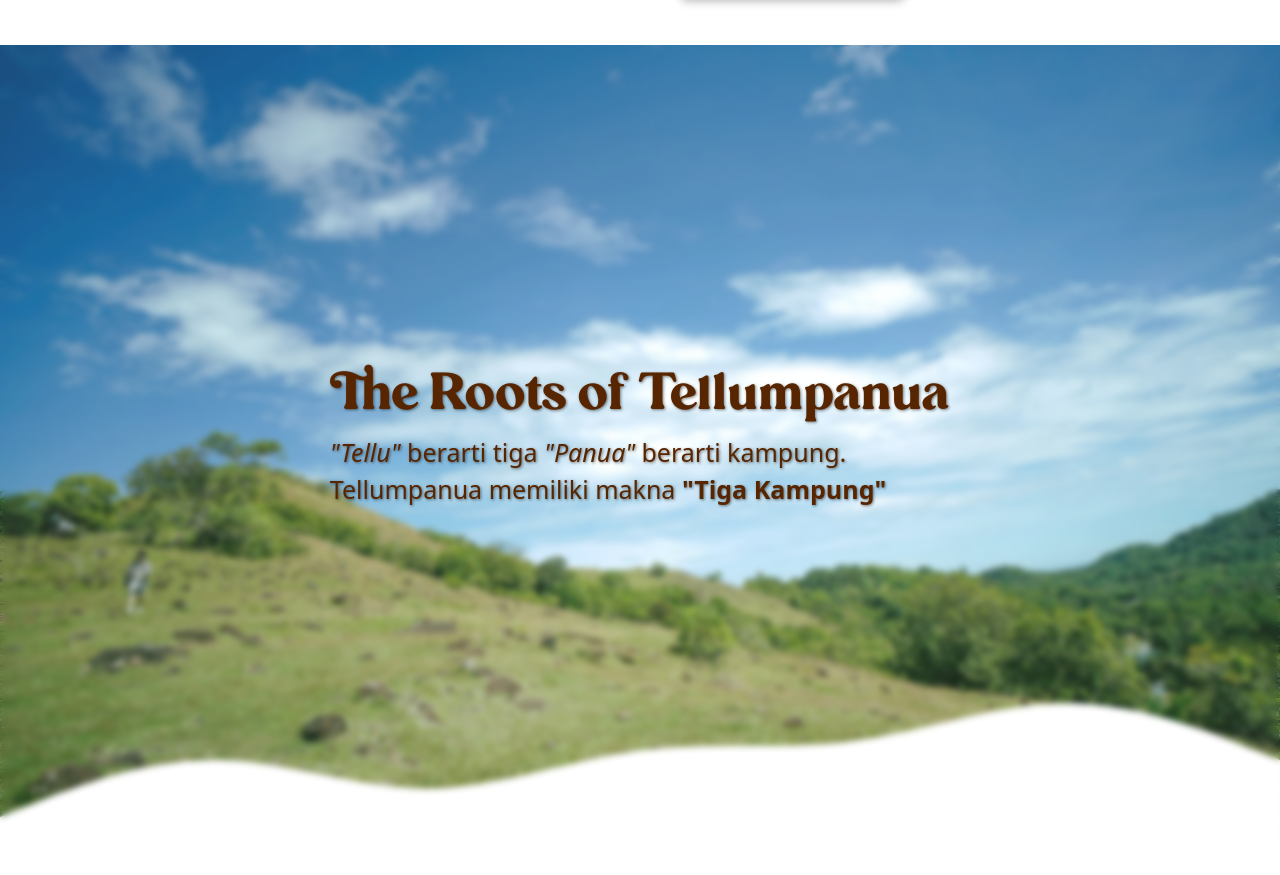
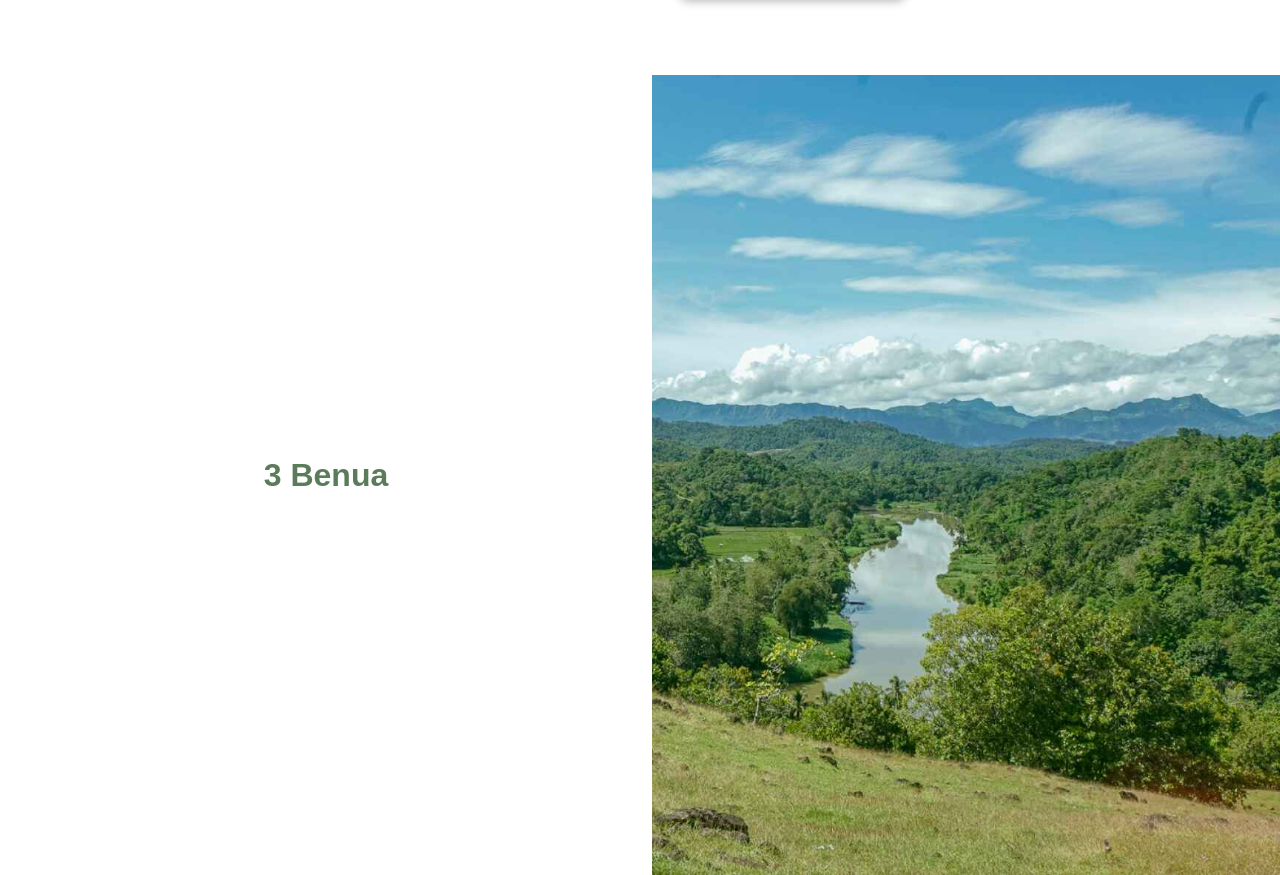
Before and after one commit to Oreo-1/sapatellumpanua-web, a plain HTML site: page public/index.html in a window 1280 px wide. Shown: the part 1251-2126 px from the top of the page. Drawn offline with nearby package versions, Linux system fonts and the light colour scheme.

Commit message:
animation soon™

```diff
--- a/public/index.html
+++ b/public/index.html
@@ -105,19 +105,37 @@
     </div>
 
     <!-- about us section (second part) -->
+    <div class="container-fluid cfsp">
+        <div class="row flex-column flex-md-row">
+            <!-- Text column -->
+            <div class="col left-text">
+                <span>3 Benua</span>
+            </div>
+
+            <!-- Image column -->
+            <div class="col right-image p-0">
+                <img src="assets/img/meowmeow-05.jpg" alt="Nature View" />
+            </div>
+        </div>
+    </div>
+    <!-- idk if i should redo this part later -->
 
     <!-- about us section (third part) -->
     <section class="hero-roots-section">
         <div class="hero-overlay-roots-section"><!-- ini div untuk blur --></div>
         <div class="hero-content-roots-section">
             <h1 class="carena-regular">The Roots of Tellumpanua</h1>
-          <p><em>"Tellu"</em> berarti tiga <em>"Panua"</em> berarti kampung.<br>
-             Tellumpanua memiliki makna <strong>"Tiga Kampung"</strong></p>
+            <p>
+                <em>"Tellu"</em> berarti tiga <em>"Panua"</em> berarti kampung.<br />
+                Tellumpanua memiliki makna <strong>"Tiga Kampung"</strong>
+            </p>
         </div>
 
         <!-- Optional SVG roots-wave at bottom -->
         <svg class="roots-wave" viewBox="0 0 1440 320">
-          <path fill="#ffffff" fill-opacity="1" d="M0,288L40,272C80,256,160,224,240,224C320,224,400,256,480,256C560,256,640,224,720,213.3C800,203,880,213,960,202.7C1040,192,1120,160,1200,160C1280,160,1360,192,1400,208L1440,224L1440,320L1400,320C1360,320,1280,320,1200,320C1120,320,1040,320,960,320C880,320,800,320,720,320C640,320,560,320,480,320C400,320,320,320,240,320C160,320,80,320,40,320L0,320Z"></path>
+            <path fill="#ffffff" fill-opacity="1"
+                d="M0,288L40,272C80,256,160,224,240,224C320,224,400,256,480,256C560,256,640,224,720,213.3C800,203,880,213,960,202.7C1040,192,1120,160,1200,160C1280,160,1360,192,1400,208L1440,224L1440,320L1400,320C1360,320,1280,320,1200,320C1120,320,1040,320,960,320C880,320,800,320,720,320C640,320,560,320,480,320C400,320,320,320,240,320C160,320,80,320,40,320L0,320Z">
+            </path>
         </svg>
     </section>
 
@@ -126,7 +144,9 @@
         <!-- Content overlay with responsive text classes -->
         <div class="find-us-content-overlay">
             <h1 class="display-4 fw-bold mb-3 carena-regular fuh">Find Us Here</h1>
-            <p class="find-us-lead mb-0 quicksand-book">Kecamatan Tanate Rilau, Kabupaten Barru, Sulawesi Selatan.</p>
+            <p class="find-us-lead mb-0 quicksand-book">
+                Kecamatan Tanate Rilau, Kabupaten Barru, Sulawesi Selatan.
+            </p>
         </div>
     </section>
 
@@ -225,26 +245,37 @@
             <div class="row align-items-center py-4 my-4">
                 <div class="col-md-6">
                     <div class="footer-icon-margin">
-                <p><i class="bi bi-geo-alt icon"></i> Desa Tellumpanua, Barru Regency, South Sulawesi</p>
+                        <p>
+                            <i class="bi bi-geo-alt icon"></i> Desa Tellumpanua, Barru
+                            Regency, South Sulawesi
+                        </p>
                         <p><i class="bi bi-telephone icon"></i> 0822-3255-3558</p>
-                <p><i class="bi bi-envelope icon"></i> Desatellumpanua@gmail.com</p>
+                        <p>
+                            <i class="bi bi-envelope icon"></i> Desatellumpanua@gmail.com
+                        </p>
                     </div>
                 </div>
                 <div class="col-md-6">
                     <ul class="list-unstyled d-flex mb-0">
                         <li class="me-3">
-                  <a href="#"><svg xmlns="http://www.w3.org/2000/svg" width="24" height="24" fill="currentColor" class="bi bi-instagram" viewBox="0 0 16 16">
-                    <path d="M8 0C5.829 0 5.556.01 4.703.048 3.85.088 3.269.222 2.76.42a3.9 3.9 0 0 0-1.417.923A3.9 3.9 0 0 0 .42 2.76C.222 3.268.087 3.85.048 4.7.01 5.555 0 5.827 0 8.001c0 2.172.01 2.444.048 3.297.04.852.174 1.433.372 1.942.205.526.478.972.923 1.417.444.445.89.719 1.416.923.51.198 1.09.333 1.942.372C5.555 15.99 5.827 16 8 16s2.444-.01 3.298-.048c.851-.04 1.434-.174 1.943-.372a3.9 3.9 0 0 0 1.416-.923c.445-.445.718-.891.923-1.417.197-.509.332-1.09.372-1.942C15.99 10.445 16 10.173 16 8s-.01-2.445-.048-3.299c-.04-.851-.175-1.433-.372-1.941a3.9 3.9 0 0 0-.923-1.417A3.9 3.9 0 0 0 13.24.42c-.51-.198-1.092-.333-1.943-.372C10.443.01 10.172 0 7.998 0zm-.717 1.442h.718c2.136 0 2.389.007 3.232.046.78.035 1.204.166 1.486.275.373.145.64.319.92.599s.453.546.598.92c.11.281.24.705.275 1.485.039.843.047 1.096.047 3.231s-.008 2.389-.047 3.232c-.035.78-.166 1.203-.275 1.485a2.5 2.5 0 0 1-.599.919c-.28.28-.546.453-.92.598-.28.11-.704.24-1.485.276-.843.038-1.096.047-3.232.047s-2.39-.009-3.233-.047c-.78-.036-1.203-.166-1.485-.276a2.5 2.5 0 0 1-.92-.598 2.5 2.5 0 0 1-.6-.92c-.109-.281-.24-.705-.275-1.485-.038-.843-.046-1.096-.046-3.233s.008-2.388.046-3.231c.036-.78.166-1.204.276-1.486.145-.373.319-.64.599-.92s.546-.453.92-.598c.282-.11.705-.24 1.485-.276.738-.034 1.024-.044 2.515-.045zm4.988 1.328a.96.96 0 1 0 0 1.92.96.96 0 0 0 0-1.92m-4.27 1.122a4.109 4.109 0 1 0 0 8.217 4.109 4.109 0 0 0 0-8.217m0 1.441a2.667 2.667 0 1 1 0 5.334 2.667 2.667 0 0 1 0-5.334"/>
+                            <a href="#"><svg xmlns="http://www.w3.org/2000/svg" width="24" height="24"
+                                    fill="currentColor" class="bi bi-instagram" viewBox="0 0 16 16">
+                                    <path
+                                        d="M8 0C5.829 0 5.556.01 4.703.048 3.85.088 3.269.222 2.76.42a3.9 3.9 0 0 0-1.417.923A3.9 3.9 0 0 0 .42 2.76C.222 3.268.087 3.85.048 4.7.01 5.555 0 5.827 0 8.001c0 2.172.01 2.444.048 3.297.04.852.174 1.433.372 1.942.205.526.478.972.923 1.417.444.445.89.719 1.416.923.51.198 1.09.333 1.942.372C5.555 15.99 5.827 16 8 16s2.444-.01 3.298-.048c.851-.04 1.434-.174 1.943-.372a3.9 3.9 0 0 0 1.416-.923c.445-.445.718-.891.923-1.417.197-.509.332-1.09.372-1.942C15.99 10.445 16 10.173 16 8s-.01-2.445-.048-3.299c-.04-.851-.175-1.433-.372-1.941a3.9 3.9 0 0 0-.923-1.417A3.9 3.9 0 0 0 13.24.42c-.51-.198-1.092-.333-1.943-.372C10.443.01 10.172 0 7.998 0zm-.717 1.442h.718c2.136 0 2.389.007 3.232.046.78.035 1.204.166 1.486.275.373.145.64.319.92.599s.453.546.598.92c.11.281.24.705.275 1.485.039.843.047 1.096.047 3.231s-.008 2.389-.047 3.232c-.035.78-.166 1.203-.275 1.485a2.5 2.5 0 0 1-.599.919c-.28.28-.546.453-.92.598-.28.11-.704.24-1.485.276-.843.038-1.096.047-3.232.047s-2.39-.009-3.233-.047c-.78-.036-1.203-.166-1.485-.276a2.5 2.5 0 0 1-.92-.598 2.5 2.5 0 0 1-.6-.92c-.109-.281-.24-.705-.275-1.485-.038-.843-.046-1.096-.046-3.233s.008-2.388.046-3.231c.036-.78.166-1.204.276-1.486.145-.373.319-.64.599-.92s.546-.453.92-.598c.282-.11.705-.24 1.485-.276.738-.034 1.024-.044 2.515-.045zm4.988 1.328a.96.96 0 1 0 0 1.92.96.96 0 0 0 0-1.92m-4.27 1.122a4.109 4.109 0 1 0 0 8.217 4.109 4.109 0 0 0 0-8.217m0 1.441a2.667 2.667 0 1 1 0 5.334 2.667 2.667 0 0 1 0-5.334" />
                                 </svg></a>
                         </li>
                         <li class="me-3">
-                  <a href="#"><svg xmlns="http://www.w3.org/2000/svg" width="24" height="24" fill="currentColor" class="bi bi-tiktok" viewBox="0 0 16 16">
-                    <path d="M9 0h1.98c.144.715.54 1.617 1.235 2.512C12.895 3.389 13.797 4 15 4v2c-1.753 0-3.07-.814-4-1.829V11a5 5 0 1 1-5-5v2a3 3 0 1 0 3 3z"/>
+                            <a href="#"><svg xmlns="http://www.w3.org/2000/svg" width="24" height="24"
+                                    fill="currentColor" class="bi bi-tiktok" viewBox="0 0 16 16">
+                                    <path
+                                        d="M9 0h1.98c.144.715.54 1.617 1.235 2.512C12.895 3.389 13.797 4 15 4v2c-1.753 0-3.07-.814-4-1.829V11a5 5 0 1 1-5-5v2a3 3 0 1 0 3 3z" />
                                 </svg></a>
                         </li>
                         <li class="me-3">
-                  <a href="#"><svg xmlns="http://www.w3.org/2000/svg" width="24" height="24" fill="currentColor" class="bi bi-facebook" viewBox="0 0 16 16">
-                    <path d="M16 8.049c0-4.446-3.582-8.05-8-8.05C3.58 0-.002 3.603-.002 8.05c0 4.017 2.926 7.347 6.75 7.951v-5.625h-2.03V8.05H6.75V6.275c0-2.017 1.195-3.131 3.022-3.131.876 0 1.791.157 1.791.157v1.98h-1.009c-.993 0-1.303.621-1.303 1.258v1.51h2.218l-.354 2.326H9.25V16c3.824-.604 6.75-3.934 6.75-7.951"/>
+                            <a href="#"><svg xmlns="http://www.w3.org/2000/svg" width="24" height="24"
+                                    fill="currentColor" class="bi bi-facebook" viewBox="0 0 16 16">
+                                    <path
+                                        d="M16 8.049c0-4.446-3.582-8.05-8-8.05C3.58 0-.002 3.603-.002 8.05c0 4.017 2.926 7.347 6.75 7.951v-5.625h-2.03V8.05H6.75V6.275c0-2.017 1.195-3.131 3.022-3.131.876 0 1.791.157 1.791.157v1.98h-1.009c-.993 0-1.303.621-1.303 1.258v1.51h2.218l-.354 2.326H9.25V16c3.824-.604 6.75-3.934 6.75-7.951" />
                                 </svg></a>
                         </li>
                     </ul>
@@ -253,7 +284,6 @@
         </div>
         <img src="assets/img/tellumpanua-mascot-footer.png" alt="Mascot" class="footer-mascot" />
     </footer>
-
 
     <!-- Bootstrap JS Bundle with Popper -->
     <script src="https://cdn.jsdelivr.net/npm/bootstrap@5.3.0/dist/js/bootstrap.bundle.min.js"></script>
--- a/public/style.css
+++ b/public/style.css
@@ -311,6 +311,42 @@ html {
 }
 
 /* about us section (second part) */
+.cfsp {
+  margin-top: 30px;
+  margin-bottom: 50px;
+}
+
+.left-text {
+  display: flex;
+  align-items: center;
+  justify-content: center;
+  height: 100vh;
+  background-color: #fff;
+  font-size: 2rem;
+  font-weight: 600;
+  color: #5b7c5b;
+  font-family: 'Arial Rounded MT Bold', sans-serif;
+}
+
+.right-image img {
+  width: 100%;
+  height: 100%;
+  object-fit: cover;
+}
+
+@media (max-width: 767.98px) {
+  .left-text {
+    height: auto;
+    padding: 60px 20px;
+    text-align: center;
+  }
+
+  .right-image img {
+    height: auto;
+  }
+}
+
+/* about us section (third part) */
 .hero-roots-section {
   position: relative;
   background: url('assets/img/RootsOfTellumpanua.jpg') no-repeat center center;
```
Also changed, not shown: public/assets/img/meowmeow-05.jpg (added). Lines whose indentation alone changed are shown as unchanged.
